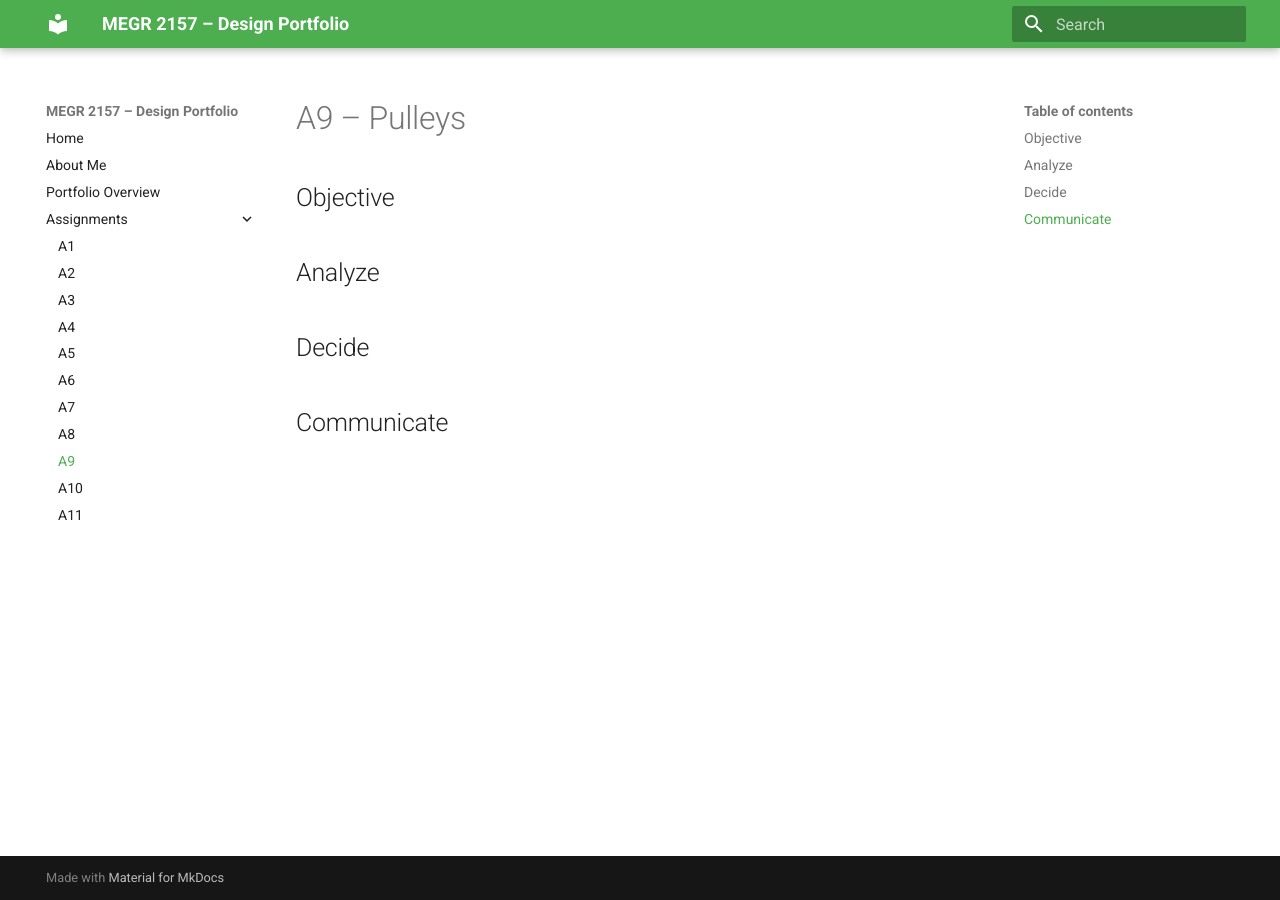
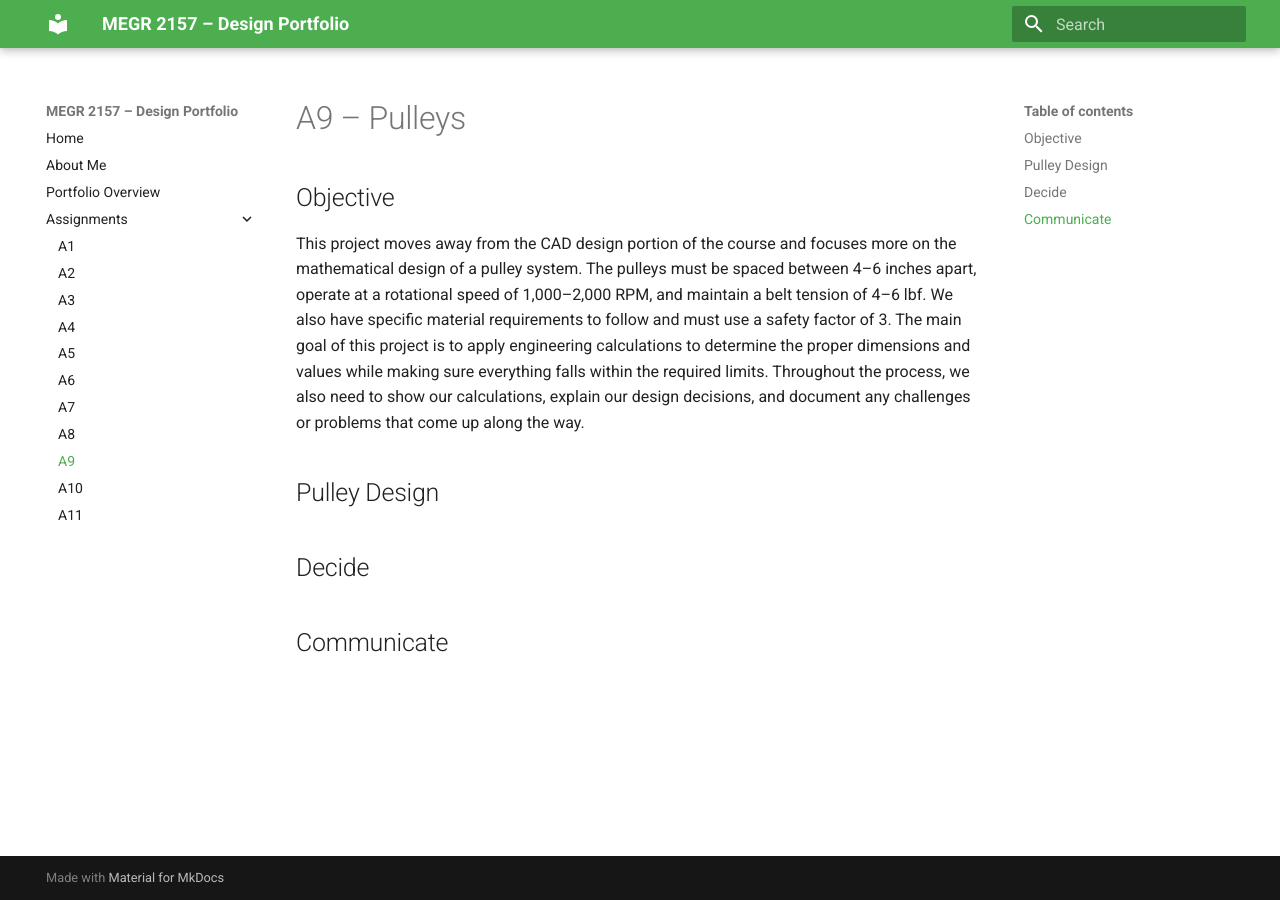
Before and after one commit to awayne1-eng/megr2157-portfolio, an MkDocs documentation site: the page built from docs/assignments/A09/index.md, in a window 1280 px wide. Built offline with MkDocs 1.6.1 and Material for MkDocs 9.7.7, drawn with Linux system fonts in a browser that asks for light colours.

Commit message:
Update index.md

```diff
--- a/docs/assignments/A09/index.md
+++ b/docs/assignments/A09/index.md
@@ -1,9 +1,10 @@
 # A9 – Pulleys
 
 ## Objective
+This project moves away from the CAD design portion of the course and focuses more on the mathematical design of a pulley system. The pulleys must be spaced between 4–6 inches apart, operate at a rotational speed of 1,000–2,000 RPM, and maintain a belt tension of 4–6 lbf. We also have specific material requirements to follow and must use a safety factor of 3. The main goal of this project is to apply engineering calculations to determine the proper dimensions and values while making sure everything falls within the required limits. Throughout the process, we also need to show our calculations, explain our design decisions, and document any challenges or problems that come up along the way.
 
+## Pulley Design
 
-## Analyze
 
 
 ## Decide
```
